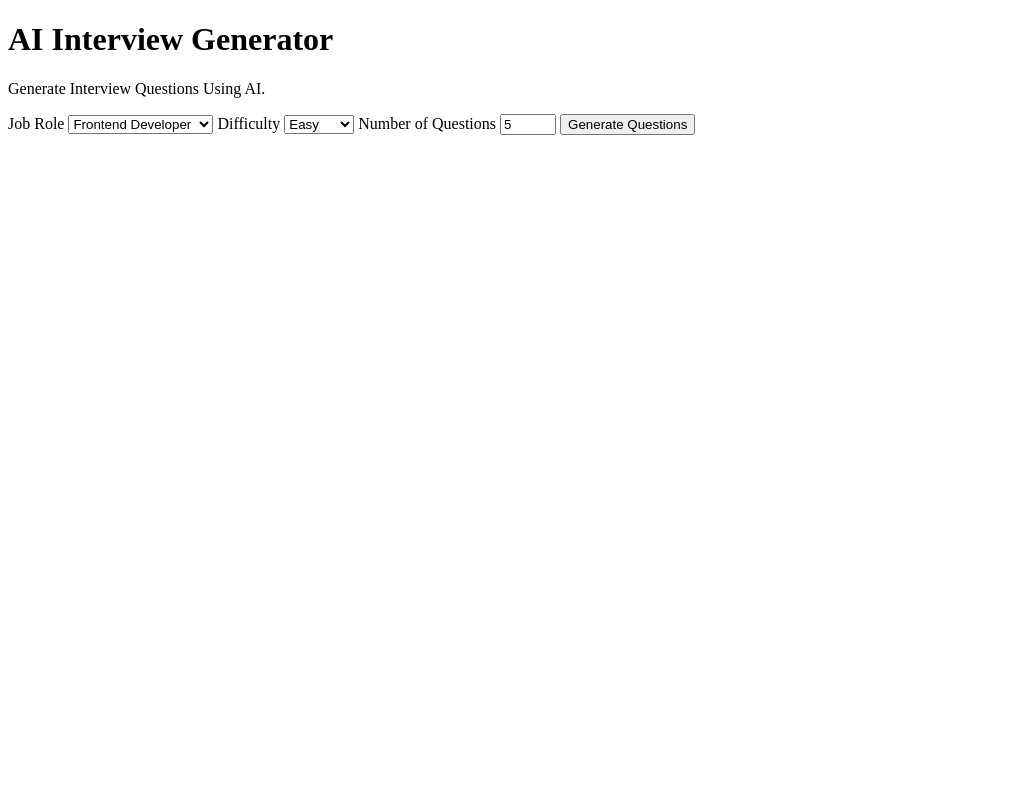
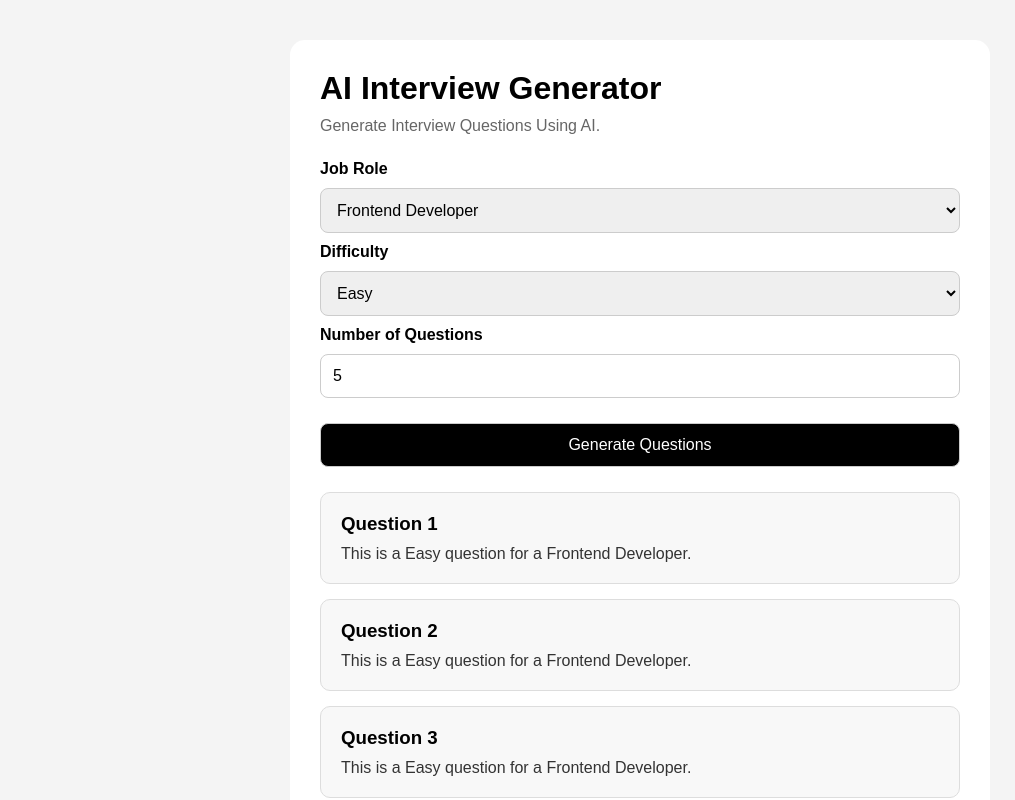
Before and after one commit to shahsurajdukhan/AI-Interview-Generator, a plain HTML site: page index.html in a window 1280 px wide. Both pictures are taken after a click on the button "Generate Questions". Shown: the top 800 px of the page, without its empty margins (0-1015 px from the left). Drawn offline with Linux system fonts and the light colour scheme.

Commit message:
done with the task of adding the manual question

```diff
--- a/index.html
+++ b/index.html
@@ -4,7 +4,7 @@
     <meta charset="UTF-8">
     <meta name="viewport" content="width=device-width, initial-scale=1.0">
     <title>AI Interview Generator</title>
-    <link rel="stylesheet" href="styles.css">
+    <link rel="stylesheet" href="style.css">
 
 </head>
 <body>
--- a/script.js
+++ b/script.js
@@ -3,11 +3,35 @@ const difficulty = document.getElementById("difficulty");
 const number = document.getElementById("number");
 
 const generateBtn = document.getElementById("generateBtn");
+const questions = document.getElementById("questions");
+const loading = document.getElementById("loading");
 
-generateBtn.addEventListener("click",function() {
-    console.log ("button clicked");
 
-    console.log("Role:", role.value);
-    console.log("Difficulty:",difficulty.value);
-    console.log("Number:",number.value);
+generateBtn.addEventListener("click", function() {
+  const selectedRole = role.value;
+    const selectedDifficulty = difficulty.value;
+    const questionCount = Number(number.value);
+
+    console.log(selectedRole);
+    console.log(selectedDifficulty);
+    console.log(questionCount);
+
+    questions.innerHTML = "";
+
+    for (let i = 1; i <= questionCount; i++) {
+        const question = document.createElement("div");
+
+        question.className = "question-card";
+
+        question.innerHTML = `
+            <h3>Question ${i}</h3>
+            <p>
+            This is a ${selectedDifficulty} question for a ${selectedRole}.
+
+            </p>
+           ` ;
+        questions.appendChild(question);
+
+    }
+
 });
--- a/style.css
+++ b/style.css
@@ -63,3 +63,20 @@ button:hover {
 #questions {
     margin-top: 25px;
 }
+
+.question-card {
+    background: #f8f8f8;
+    padding: 20px;
+    margin-bottom: 15px;
+    border-radius: 10px;
+    border: 1px solid #ddd;
+}
+
+.question-card h3 {
+    margin-bottom: 10px;
+}
+
+.question-card p {
+    margin: 0;
+    color: #333;
+}
```
